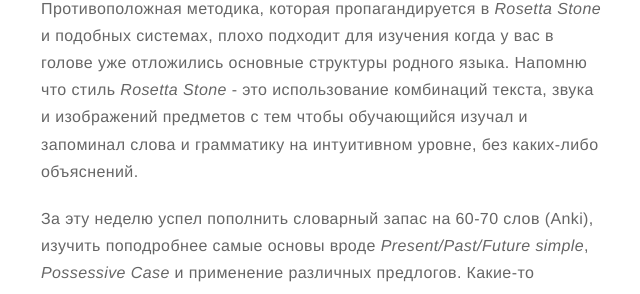
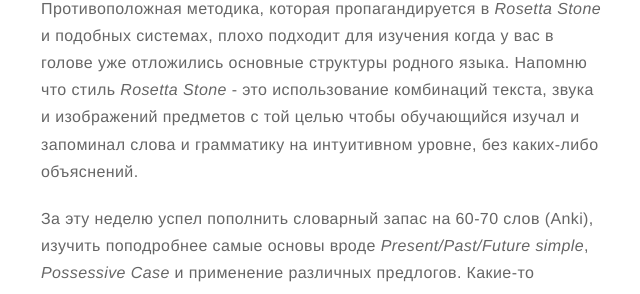
Before and after one commit to SayoBye/devblog, a Jekyll site: the page built from _posts/2017-09-09-3.md, in a window 1280 px wide and 900 px high, scrolled down 491 px. Shown: the part 179-473 px from the top of the window, without its empty margins (319-959 px from the left). Built offline with Jekyll 4.4.1, drawn with Linux system fonts in a browser that asks for light colours; comment, search, counter and statistics services are not loaded.

Commit message:
fix article

```diff
--- a/_posts/2017-09-09-3.md
+++ b/_posts/2017-09-09-3.md
@@ -15,7 +15,7 @@ author: sayobye
 description: Callback Hell
 ---
 
-С каждой неделей замечаю, что становлюсь всё более невосприимчивым ко всяким отвлечениям вроде скроллинга новостей, ютуба, и каких-то других бесполезных занятий. Конечно, без этого никуда, но сократить подобное времяпрепровождение всё таки получается и на этой недели я наконец-то смог плотно заняться изучением английского языка. Начал с грамматических основ и конструкций языка - именно такой метод, как мне кажется, позволит наиболее основательно втянуться и понять "суть происходящего". Противоположная методика, которая пропагандируется в *Rosetta Stone* и подобных системах, плохо подходит для изучения когда у вас в голове уже отложились основные структуры родного языка. Напомню что стиль *Rosetta Stone* - это использование комбинаций текста, звука и изображений предметов с тем чтобы обучающийся изучал и запоминал слова и грамматику на интуитивном уровне, без каких-либо объяснений.
+С каждой неделей замечаю, что становлюсь всё более невосприимчивым ко всяким отвлечениям вроде скроллинга новостей, ютуба, и каких-то других бесполезных занятий. Конечно, без этого никуда, но сократить подобное времяпрепровождение всё таки получается и на этой недели я наконец-то смог плотно заняться изучением английского языка. Начал с грамматических основ и конструкций языка - именно такой метод, как мне кажется, позволит наиболее основательно втянуться и понять "суть происходящего". Противоположная методика, которая пропагандируется в *Rosetta Stone* и подобных системах, плохо подходит для изучения когда у вас в голове уже отложились основные структуры родного языка. Напомню что стиль *Rosetta Stone* - это использование комбинаций текста, звука и изображений предметов с той целью чтобы обучающийся изучал и запоминал слова и грамматику на интуитивном уровне, без каких-либо объяснений.
 
 За эту неделю успел пополнить словарный запас на 60-70 слов (Anki), изучить поподробнее самые основы вроде *Present/Past/Future simple*, *Possessive Case* и применение различных предлогов. Какие-то простые предложения уже становятся чем-то понятным и привычным. Думаю сейчас самое главное - это не останавливаться.
 
```
